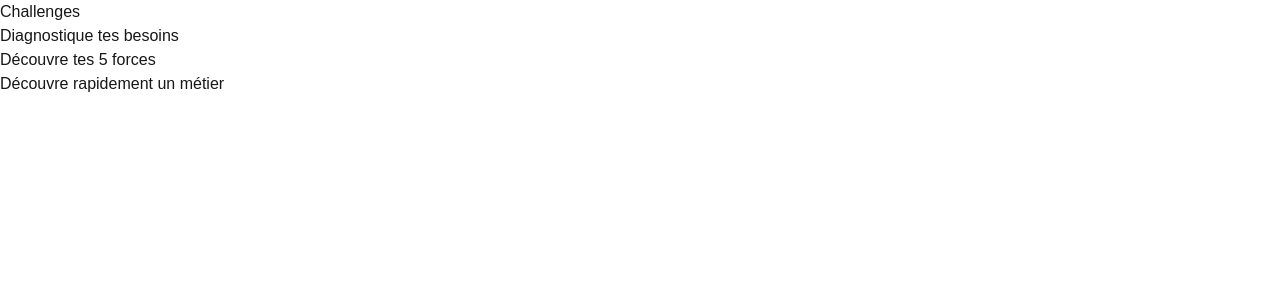
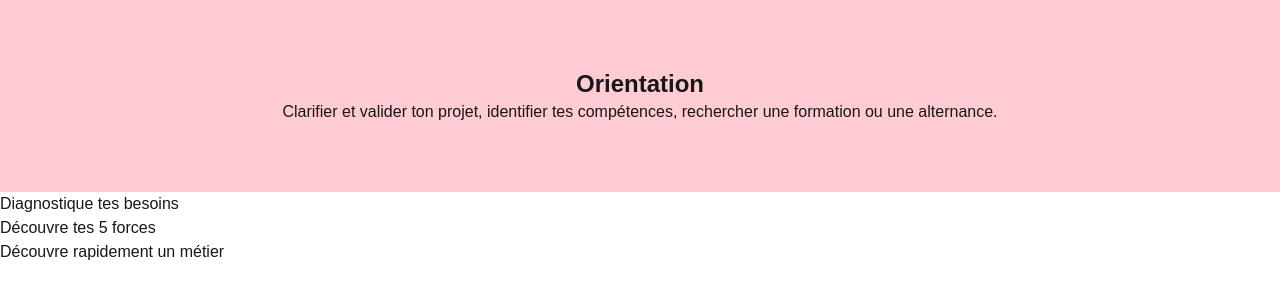
Before and after one commit to manon-coulombe/ma-voie, a Next.js app: page /home in a window 1280 px wide. Shown: the top 300 px of the page. Built offline with nearby package versions, Linux system fonts and the light colour scheme.

Commit message:
add tailwind and header style

```diff
--- a/app/home/page.tsx
+++ b/app/home/page.tsx
@@ -4,19 +4,23 @@ import {Challenge} from "@/app/types/challenge";
 export default function Home() {
     const challenges = challengesJson.challenges as unknown as Challenge[];
   return (
-    <body>
-      <header>Challenges</header>
-      <main>
+    <div>
+        <header className='flex  flex-col justify-center items-center h-48 bg-rose-200'>
+            <h1 className='text-2xl font-bold'>Orientation</h1>
+            <p>Clarifier et valider ton projet, identifier tes compétences, rechercher une formation ou une
+                alternance.</p>
+        </header>
+        <main>
         <ul>
             {challenges.map((
                 c =>
-                    <li key={c.id}>
+                    <li className='text-base' key={c.id}>
                         {c.title}
                     </li>
                 )
             )}
         </ul>
       </main>
-    </body>
+    </div>
   );
 }
--- a/package.json
+++ b/package.json
@@ -10,17 +10,18 @@
   },
   "dependencies": {
     "next": "16.0.10",
+    "postcss": "^8.5.6",
     "react": "19.2.1",
     "react-dom": "19.2.1"
   },
   "devDependencies": {
-    "@tailwindcss/postcss": "^4",
+    "@tailwindcss/postcss": "^4.1.18",
     "@types/node": "^20",
     "@types/react": "^19",
     "@types/react-dom": "^19",
     "eslint": "^9",
     "eslint-config-next": "16.0.10",
-    "tailwindcss": "^4",
+    "tailwindcss": "^4.1.18",
     "typescript": "^5"
   }
 }
```
Also changed, not shown: 1 other file (tests, documents, lock files or other folders).
